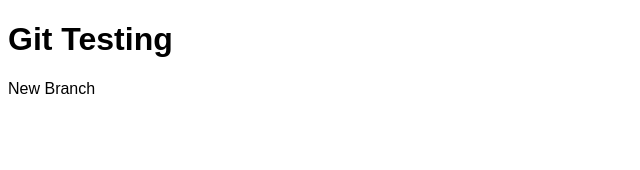
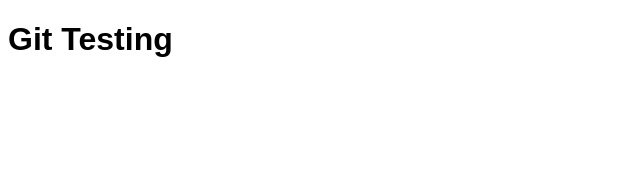
Before and after one commit to cdmt/git-testing, a React (Vite) app in the folder git-testing/: page / in a window 1280 px wide. Shown: the top 170 px of the page, without its empty margins (0-640 px from the left). Built offline with nearby package versions, Linux system fonts and the light colour scheme.

Commit message:
Revert "new branch (#7)"
This reverts commit cda052384fcd58cec9cb6dd80f6b3ecfbbe62bb4.

```diff
--- a/git-testing/src/App.tsx
+++ b/git-testing/src/App.tsx
@@ -6,7 +6,6 @@ function App() {
   return (
     <>
       <h1>Git Testing</h1>
-      <p>New Branch</p>
     </>
   )
 }
```
